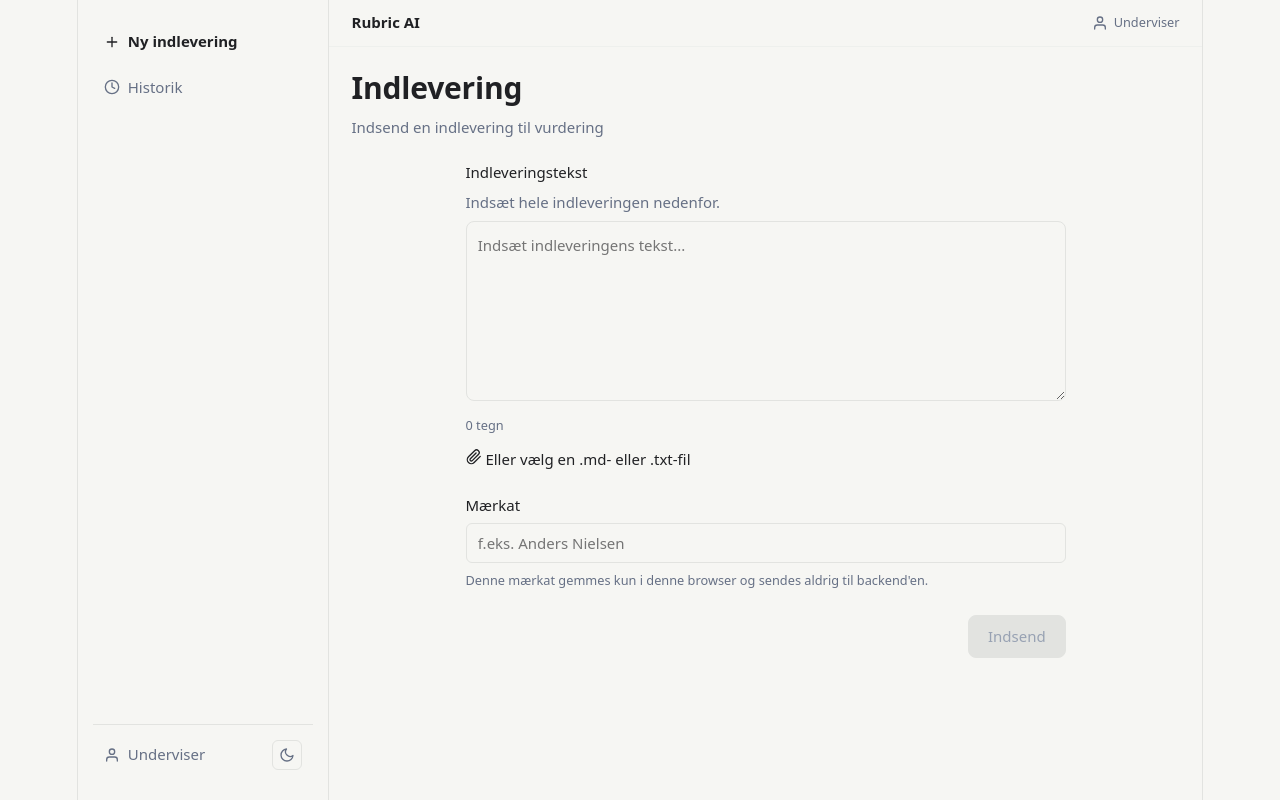
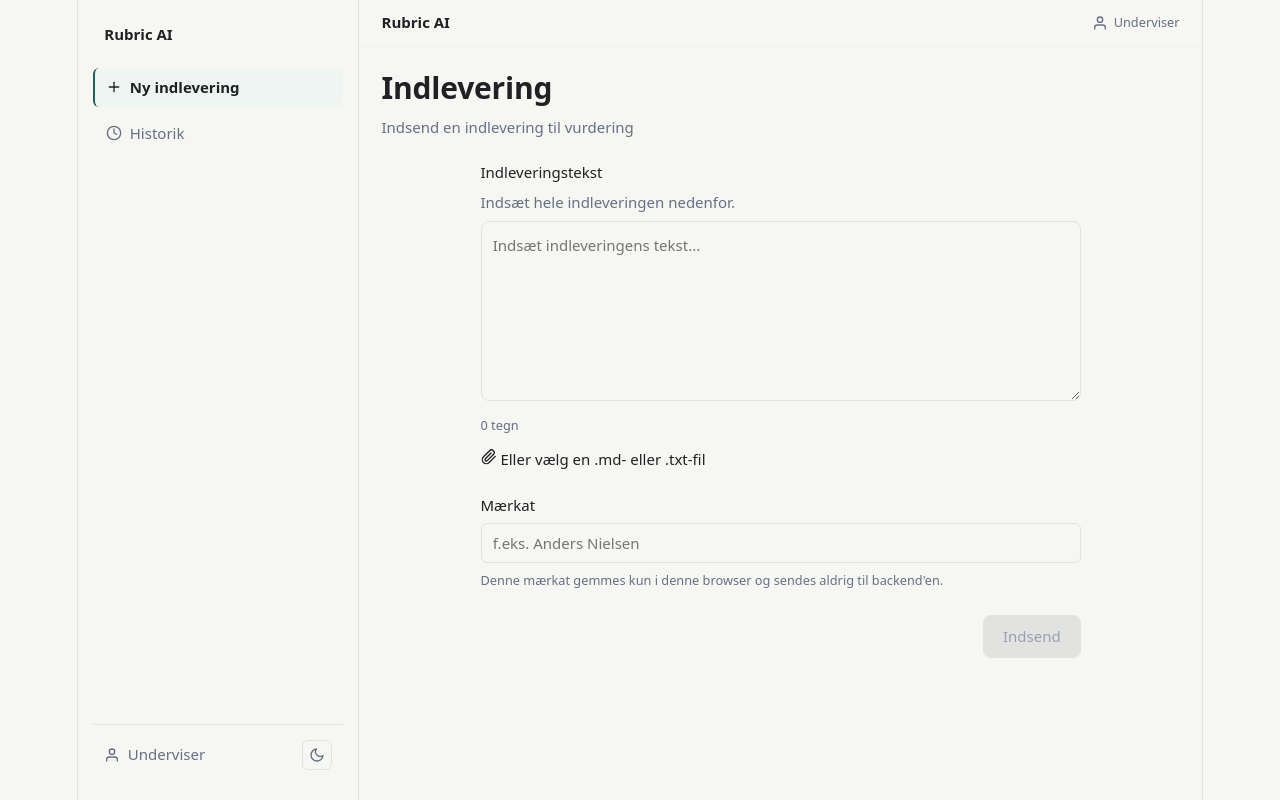
Before and after one commit to Mortenjenne/rubric-ai-ui, a React (Vite) app: page / in a window 1280 px wide. Built offline with nearby package versions, Linux system fonts and the light colour scheme; no server answers.

Commit message:
Add sidebar wordmark and teal active-nav state (ticket 15)

```diff
--- a/src/shared/ui/Sidebar.jsx
+++ b/src/shared/ui/Sidebar.jsx
@@ -11,6 +11,7 @@
 export function Sidebar() {
   return (
     <aside className={styles.sidebar}>
+      <p className={styles.wordmark}>{strings.app.name}</p>
       <nav className={styles.nav} aria-label={strings.sidebar.ariaLabel}>
         <NavLink to="/" end className={linkClassName}>
           <Plus aria-hidden="true" size={16} /> {strings.sidebar.newSubmission}
--- a/src/shared/ui/Sidebar.module.css
+++ b/src/shared/ui/Sidebar.module.css
@@ -1,12 +1,18 @@
 .sidebar {
   display: flex;
   flex-direction: column;
-  justify-content: space-between;
-  width: 220px;
+  width: 250px;
   flex-shrink: 0;
   padding: 1.5rem 1rem;
   border-right: 1px solid var(--border);
   text-align: left;
+}
+
+.wordmark {
+  margin: 0 0 1.5rem;
+  padding: 0 0.75rem;
+  font-weight: 600;
+  color: var(--text-h);
 }
 
 .nav {
@@ -22,6 +28,7 @@
   color: inherit;
   text-decoration: none;
   padding: 0.5rem 0.75rem;
+  border-left: 2px solid transparent;
   border-radius: 6px;
 }
 
@@ -34,8 +41,10 @@
 }
 
 .linkActive {
-  font-weight: 700;
+  background: var(--accent-bg);
+  border-left-color: var(--accent);
   color: var(--text-h);
+  font-weight: 600;
 }
 
 .footer {
@@ -43,6 +52,7 @@
   align-items: center;
   justify-content: space-between;
   gap: 0.5rem;
+  margin-top: auto;
   padding: 0.5rem 0.75rem;
   border-top: 1px solid var(--border);
   padding-top: 1rem;
```
Also changed, not shown: .scratch/rubric-ai-mvp/issues/15-sidebar-refinement.md (added).
